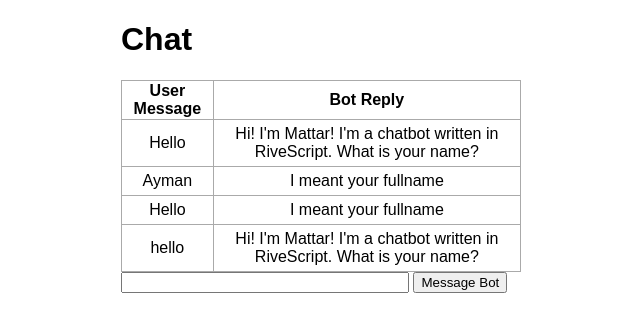
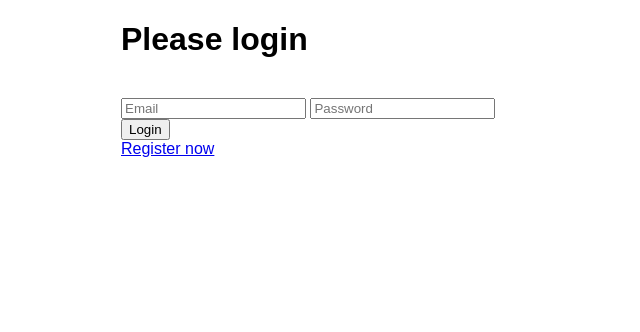
Before and after one commit to AymanShabana/MattarChatbot, a Flask app: page /logout in a window 1280 px wide. Shown: the top 332 px of the page, without its empty margins (319-959 px from the left). Run offline with Flask 2, Linux system fonts and the light colour scheme; a user stored in the database is signed in; data comes from the database, SQL or seed files in the repository; both versions use the stored data as it was after the commit.

Commit message:
User authentication completed

```diff
--- a/app.py
+++ b/app.py
@@ -27,6 +27,8 @@ class Users(UserMixin, db.Model):
     id = db.Column(db.Integer, primary_key=True)
     username = db.Column(db.String(200), nullable=False, unique=True)
     password = db.Column(db.String(200), nullable=False)
+    reciter = db.Column(db.String(200))
+    sessNum = db.Column(db.Integer, nullable=False, default=1)
     def __repr__(self):
         return "<User %r>" % self.username
 @login_manager.user_loader
@@ -38,7 +40,7 @@ def chat():
     if request.method == 'POST':
         userMsg = request.form['content']
         botReply = bot.chat(userMsg)
-        newConv = Converation(user=current_user.username,userMsg=userMsg,botReply=botReply)
+        newConv = Converation(user=current_user.username,userMsg=userMsg,botReply=botReply,sessNum=current_user.sessNum)
         try:
             db.session.add(newConv)
             db.session.commit()
@@ -48,30 +50,54 @@ def chat():
 
 @app.route('/',methods=['GET'])
 def index():
-    user = Users.query.filter_by(username='ayman').first()
-    login_user(user)
-    chat = Converation.query.order_by(Converation.date_created).all()
-    #return render_template('index.html',chat=chat)
-    return render_template('login.html')
+    if not current_user.is_authenticated:
+        return render_template('login.html')
+    else:
+        #user = Users.query.filter_by(username='ayman').first()
+        #login_user(user)
+        chat = Converation.query.filter_by(sessNum=current_user.sessNum).order_by(Converation.date_created).all()
+        return render_template('index.html',chat=chat)
 
-@app.route('/register',methods=['POST'])
+@app.route('/register',methods=['GET','POST'])
 def register():
+    if request.method == 'POST':
+        username = request.form['username']
+        password = request.form['password']
+        newUser = Users(username=username,password=password)
+        try:
+            db.session.add(newUser)
+            db.session.commit()
+            user = Users.query.filter_by(username=username).first()
+            login_user(user,remember=False)
+            return redirect('/')
+        except:
+            return "Database addition error occurred"
+    else:
+        return render_template('register.html')
+
+@app.route('/login',methods=['POST'])
+def login():
     username = request.form['username']
     password = request.form['password']
-
+    user = Users.query.filter_by(username=username,password=password).first()
+    if user == None:
+        return render_template('login.html')
+    user.sessNum += 1
+    db.session.commit()
+    login_user(user,remember=False)
+    return redirect('/')
 
 
 @app.route('/logout')
 @login_required
 def logout():
     logout_user()
-    chat = Converation.query.order_by(Converation.date_created).all()
-    return render_template('index.html',chat=chat)
+    return render_template('login.html')
 
 @app.route('/profile')
 @login_required
 def profile():
-    return "User is " +current_user.username
+    return "User is " +current_user.username+" and session is "+str(current_user.sessNum)
 
 if __name__ == "__main__":
     app.run(debug=True)
--- a/templates/index.html
+++ b/templates/index.html
@@ -1,6 +1,8 @@
 {% extends 'base.html'%}
 {% block head %}
 <title>Mattar Chatbot</title>
+    <a href="/logout">Logout</a>
+
 {% endblock%}
 
 {% block body %}
--- a/templates/login.html
+++ b/templates/login.html
@@ -5,11 +5,11 @@
 {% endblock%}
 
 {% block body %}
-<div class="container">
+<div class="content">
       <h1>Please login</h1>
       <br>
-      <form action="" method="post">
-        <input type="text" placeholder="Username" name="username" value="{{
+      <form action="/login" method="post">
+        <input type="text" placeholder="Email" name="username" value="{{
           request.form.username }}">
          <input type="password" placeholder="Password" name="password" value="{{
           request.form.password }}">
@@ -18,5 +18,7 @@
       {% if error %}
         <p class="error"><strong>Error:</strong> {{ error }}
       {% endif %}
+    <a href="/register"> Register now</a>
+
     </div>
 {% endblock%}
--- a/templates/register.html
+++ b/templates/register.html
@@ -5,7 +5,7 @@
 {% endblock%}
 
 {% block body %}
-<div class="container">
+<div class="content">
       <h1>Please register</h1>
       <br>
       <form action="/register" method="post">
```
Also changed, not shown: mattarchat.db.
